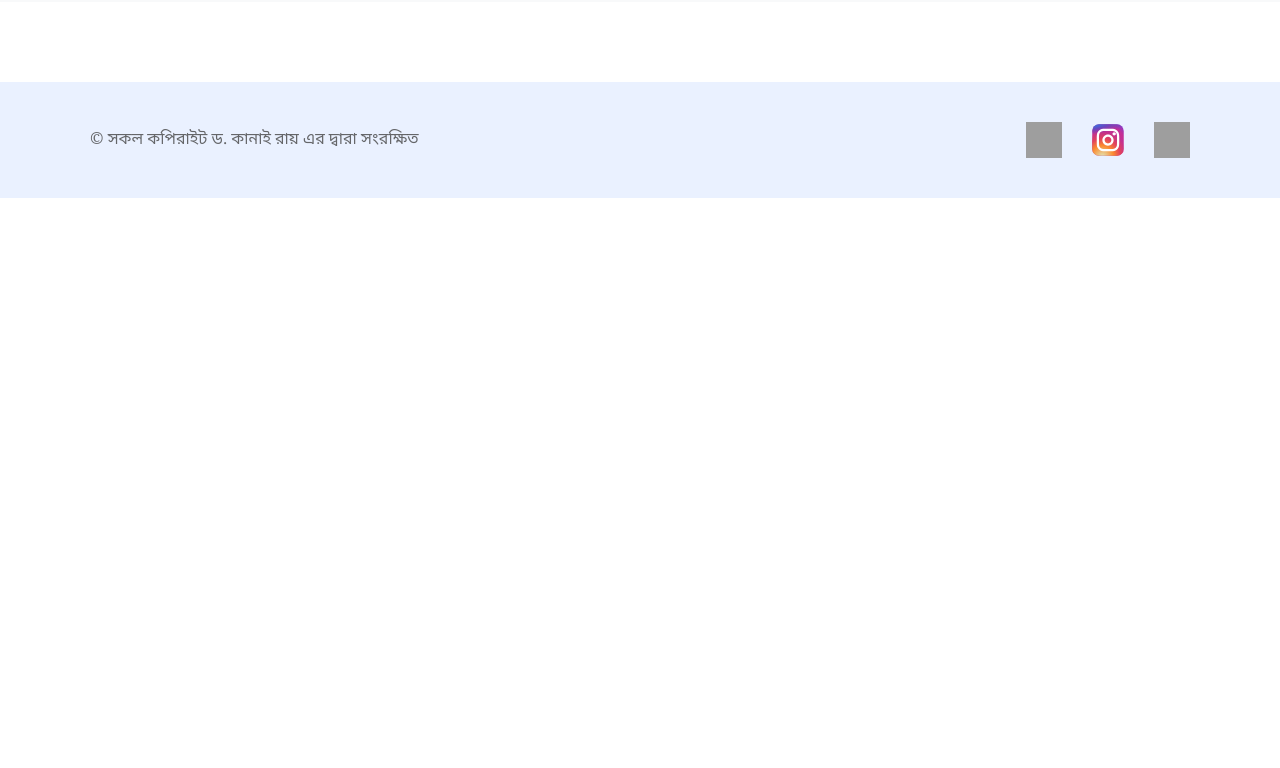
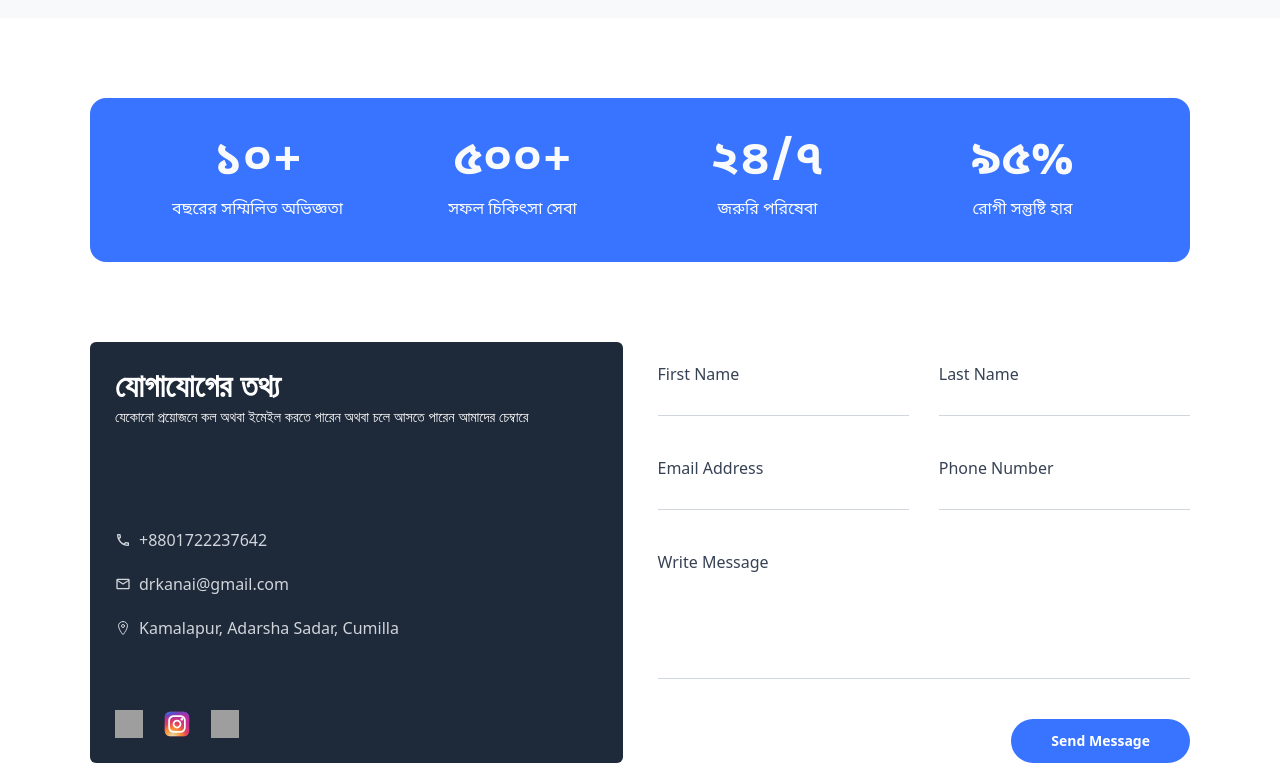
Before and after one commit to rahulsd380/Doctor-Kanai-Portfolio, a React (Vite) app: page / in a window 1280 px wide. Shown: the part 1752-2520 px from the top of the page. Before the commit the page ends 1950 px from the top, so only its background shows below. Built offline with nearby package versions, Linux system fonts and the light colour scheme; grey boxes are pictures that could not be loaded.

Commit message:
Responsiveness fixed and added contact me form

```diff
--- a/package.json
+++ b/package.json
@@ -12,6 +12,7 @@
   "dependencies": {
     "react": "^19.0.0",
     "react-dom": "^19.0.0",
+    "react-icons": "^5.5.0",
     "react-router-dom": "^7.2.0"
   },
   "devDependencies": {
--- a/src/components/HomePage/AboutMe/AboutMe.tsx
+++ b/src/components/HomePage/AboutMe/AboutMe.tsx
@@ -3,7 +3,7 @@ import Container from "../../Reusable/Container/Container";
 
 const AboutMe = () => {
     return (
-        <div className="p-5 mt-16 bg-neutral-light-10 font-Nunito-Bengali">
+        <div className="p-5 mt-20 bg-neutral-light-10 font-Nunito-Bengali">
             <Container>
                 <div className="flex flex-col lg:flex-row items-center gap-10">
                     <div className="flex flex-col gap-7 text-neutral-10/80 font-medium">
--- /dev/null
+++ b/src/components/HomePage/ContactMe/ContactMe.tsx
@@ -0,0 +1,114 @@
+import { MdOutlineCall, MdOutlineEmail } from "react-icons/md";
+import { IoLocationOutline } from "react-icons/io5";
+import Container from "../../Reusable/Container/Container";
+import { ICONS } from "../../../assets";
+
+const ContactMe = () => {
+    const socialLinks = [
+            {
+                icon : ICONS.facebook,
+                href : ""
+            },
+            {
+                icon : ICONS.instagram,
+                href : ""
+            },
+            {
+                icon : ICONS.whatsapp,
+                href : "http://wa.me/8801722237642"
+            },
+        ];
+    return (
+        <Container>
+            <section className="w-full grid grid-cols-1 md:grid-cols-2 gap-[35px] rounded-xl mt-20">
+
+                {/*  informations  */}
+                <aside className="w-full bg-gray-800 flex flex-col justify-between p-[25px] rounded-md">
+
+                    <div>
+                        <h1 className="text-[2rem] font-[600] leading-[35px] text-white">যোগাযোগের তথ্য</h1>
+                        <p className="text-[0.9rem] mt-1 mb-8 text-white">যেকোনো প্রয়োজনে কল অথবা ইমেইল করতে পারেন অথবা চলে আসতে পারেন আমাদের চেম্বারে</p>
+                    </div>
+
+                    <div className="flex flex-col gap-[20px] text-gray-300">
+                        <p className="flex items-center gap-[8px]">
+                            <MdOutlineCall />
+                            +8801722237642
+                        </p>
+                        <p className="flex items-center break-all gap-[8px]">
+                            <MdOutlineEmail />
+                            drkanai@gmail.com
+                        </p>
+                        <p className="flex items-center gap-[8px]">
+                            <IoLocationOutline />
+                            Kamalapur, Adarsha Sadar, Cumilla
+                        </p>
+                    </div>
+
+                    <div className="flex items-center gap-5 mt-10 md:mt-0">
+                    {
+                        socialLinks?.map(link =>
+                            <a href={link?.href}>
+                                <img src={link?.icon} alt="" className="size-7" />
+                            </a>
+                        )
+                    }
+                    </div>
+                </aside>
+
+                {/* form area */}
+                <form className="pt-[20px]">
+                    <div className="flex flex-col sm:flex-row items-center gap-[30px]">
+                        <div className="flex flex-col gap-[5px] w-full sm:w-[50%]">
+                            <label className="text-[1rem] text-gray-700">First Name</label>
+                            <input type="text"
+                                className="peer border-gray-300 border-b outline-none focus:border-[#3B9DF8] w-full text-gray-400 transition-colors duration-300"
+                            />
+                        </div>
+
+                        <div className="flex flex-col gap-[5px] w-full sm:w-[50%]">
+                            <label className="text-[1rem] text-gray-700">Last Name</label>
+                            <input type="text"
+                                className="peer border-gray-300 border-b outline-none focus:border-[#3B9DF8] w-full text-gray-400 transition-colors duration-300"
+                            />
+                        </div>
+                    </div>
+
+                    <div className="flex flex-col sm:flex-row items-center gap-[30px] mt-10">
+                        <div className="flex flex-col gap-[5px] w-full sm:w-[50%]">
+                            <label className="text-[1rem] text-gray-700">Email Address</label>
+                            <input type="email"
+                                className="peer border-gray-300 border-b outline-none focus:border-[#3B9DF8] w-full text-gray-400 transition-colors duration-300"
+                            />
+                        </div>
+
+                        <div className="flex flex-col gap-[5px] w-full sm:w-[50%]">
+                            <label className="text-[1rem] text-gray-700">Phone Number</label>
+                            <input type="number"
+                                className="peer border-gray-300 border-b outline-none focus:border-[#3B9DF8] w-full text-gray-400 transition-colors duration-300"
+                            />
+                        </div>
+                    </div>
+
+                    <div className="flex flex-col gap-[5px] w-full mt-10">
+                        <label className="text-[1rem] text-gray-700">Write Message</label>
+                        <textarea
+                            className="peer min-h-[100px] border-gray-300 border-b resize-none outline-none w-full text-gray-400 transition-colors focus:border-[#3B9DF8] duration-300"
+                        ></textarea>
+                    </div>
+
+
+                    <div className="w-full flex items-center sm:items-end justify-center sm:justify-end mt-5">
+                        <button type="submit"
+                            className="bg-primary-10 px-10 py-3 rounded-3xl text-white font-bold text-sm mt-5 cursor-pointer">Send
+                            Message
+                        </button>
+                    </div>
+
+                </form>
+            </section>
+        </Container>
+    );
+};
+
+export default ContactMe;
--- a/src/components/HomePage/Hero/Hero.tsx
+++ b/src/components/HomePage/Hero/Hero.tsx
@@ -10,15 +10,15 @@ const Hero = () => {
         backgroundSize: "cover",
         backgroundPosition: "center",
         backgroundRepeat: "no-repeat",
-                height: "510px"
+        height: "510px",
       }}
     >
       {/* Overlay */}
       <div className="absolute inset-0 bg-gray-200 opacity-70"></div>
 
       <Container>
-                <div className="relative flex items-center gap-10">
-                    <div>
+        <div className="relative flex flex-col md:flex-row items-center gap-10 p-5 lg:p-0">
+          <div className="text-center md:text-left">
             <h2 className="text-primary-10 text-lg font-medium">
               সেরা স্বাস্থ্যসেবা আপনার পাশে
             </h2>
@@ -28,18 +28,21 @@ const Hero = () => {
             <p className="max-w-[600px] mt-5 text-neutral-10">
               আমাদের ক্লিনিকে আমরা আপনার মানসিক এবং শারীরিক সুস্থতাকে সমানভাবে গুরুত্ব দিয়ে যত্ন নিই। আমাদের বিশেষজ্ঞ ডাক্তাররা সর্বোত্তম চিকিৎসা সেবার প্রতিশ্রুতি দিয়ে থাকেন।
             </p>
-                        <a href="http://wa.me/8801722237642" target="_blank" rel="noopener noreferrer">
+            <a
+              href="http://wa.me/8801722237642"
+              target="_blank"
+              rel="noopener noreferrer"
+            >
               <button className="bg-primary-10 px-10 py-3 rounded-3xl text-white font-bold text-sm mt-5 cursor-pointer">
                 অ্যাপয়েন্টমেন্ট নিন
               </button>
             </a>
-
           </div>
 
           <img
             src={IMAGES.doctorImage}
             alt="doctor"
-                        className="w-[500px] relative z-10"
+            className="hidden lg:block w-[500px] relative z-10 md:w-[400px] lg:w-[500px] mt-10 md:mt-0"
           />
         </div>
       </Container>
--- /dev/null
+++ b/src/components/HomePage/MyReach/MyReach.tsx
@@ -0,0 +1,43 @@
+import Container from "../../Reusable/Container/Container";
+
+const MyReach = () => {
+    const details = [
+        {
+            value: "১০+",
+            title: "বছরের সম্মিলিত অভিজ্ঞতা"
+        },
+        {
+            value: "৫০০+",
+            title: "সফল চিকিৎসা সেবা"
+        },
+        {
+            value: "২৪/৭",
+            title: "জরুরি পরিষেবা"
+        },
+        {
+            value: "৯৫%",
+            title: "রোগী সন্তুষ্টি হার"
+        },
+    ];
+
+    return (
+        <Container>
+            <div className="bg-primary-10 p-10 rounded-2xl font-Nunito-Bengali grid grid-cols-1 md:grid-cols-2 lg:grid-cols-4 gap-10 lg:gap-0 items-center justify-between mt-20">
+                {
+                    details.map((detail, index) => (
+                        <div key={index} className="flex flex-col items-center text-center text-gray-50">
+                            <h1 className="text-5xl font-bold">
+                                {detail?.value}
+                            </h1>
+                            <p className="max-w-[600px] mt-3">
+                                {detail?.title}
+                            </p>
+                        </div>
+                    ))
+                }
+            </div>
+        </Container>
+    );
+};
+
+export default MyReach;
--- a/src/components/Shared/Footer/Footer.tsx
+++ b/src/components/Shared/Footer/Footer.tsx
@@ -15,11 +15,11 @@ const Footer = () => {
             icon : ICONS.whatsapp,
             href : "http://wa.me/8801722237642"
         },
-    ]
+    ];
     return (
         <div className="bg-primary-10/10 font-Nunito-Bengali py-10 mt-20">
             <Container>
-                <div className="flex flex-col-reverse md:flex-row items-center justify-between">
+                <div className="flex flex-col-reverse md:flex-row gap-7 md:gap-0 items-center justify-between">
                     <p className="text-neutral-10/80 font-medium">
                         © সকল কপিরাইট ড. কানাই রায় এর দ্বারা সংরক্ষিত
                     </p>
--- a/src/pages/Home/Home.tsx
+++ b/src/pages/Home/Home.tsx
@@ -1,6 +1,8 @@
 import AboutMe from "../../components/HomePage/AboutMe/AboutMe";
+import ContactMe from "../../components/HomePage/ContactMe/ContactMe";
 import Features from "../../components/HomePage/Features/Features";
 import Hero from "../../components/HomePage/Hero/Hero";
+import MyReach from "../../components/HomePage/MyReach/MyReach";
 
 const Home = () => {
     return (
@@ -8,6 +10,8 @@ const Home = () => {
             <Hero/>
             <Features/>
             <AboutMe/>
+            <MyReach/>
+            <ContactMe/>
         </div>
     );
 };
```
Also changed, not shown: src/components/Shared/Navbar/Navbar.tsx (+34 -7 lines), vercel.json (added), 1 other file (tests, documents, lock files or other folders). Lines whose indentation alone changed are shown as unchanged.
